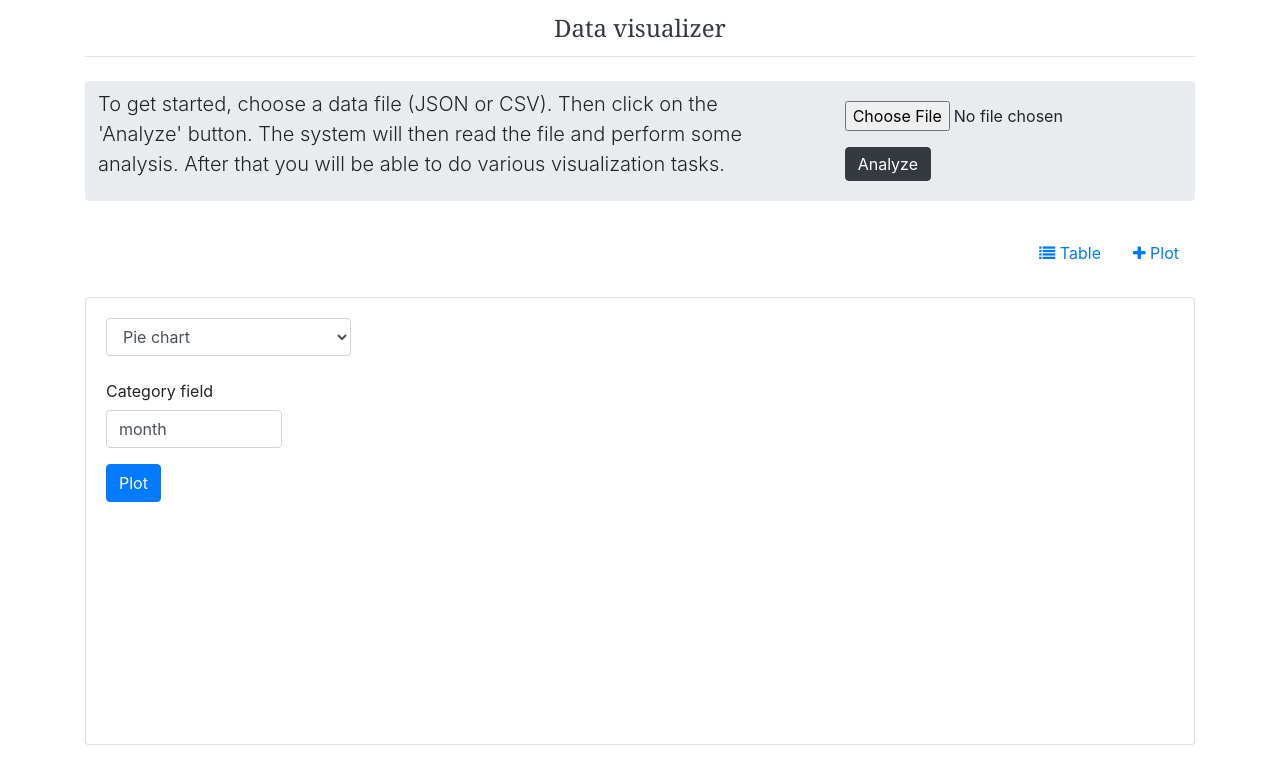
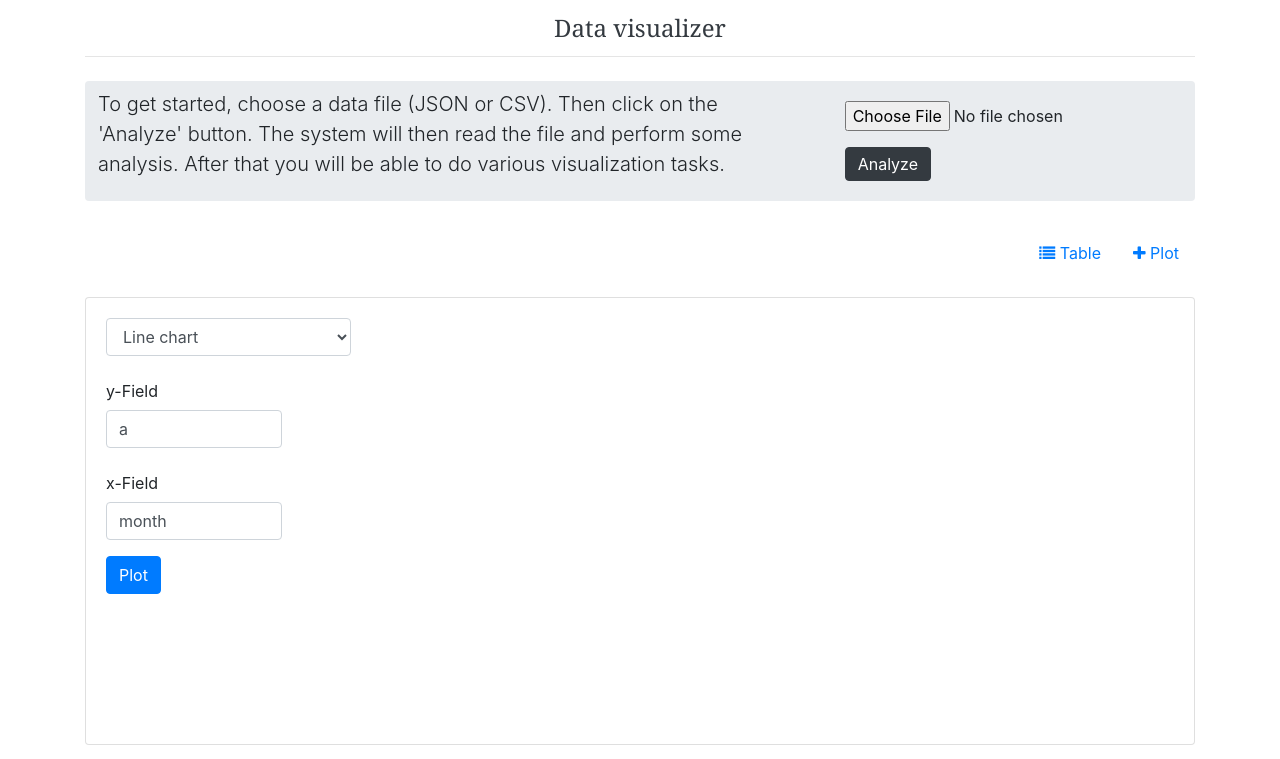
Before and after one commit to shubhvjain/data-visualizer, an Angular app: page / in a window 1280 px wide. Shown: the top 759 px of the page. Built offline with nearby package versions, Linux system fonts and the light colour scheme; what ng2-table would draw is missing.

Commit message:
line chart working

```diff
--- a/src/app/home/home.component.ts
+++ b/src/app/home/home.component.ts
@@ -14,18 +14,18 @@ export class HomeComponent implements OnInit {
   ngOnInit() {
 
     const months = ["January", "February", "March", "April", "May", "June", "July", "August", "September", "October", "November", "December"];
-    const nos = [1,2,3,4,4.5,2.5,5.5,7,10,16]
-    for (let index = 0; index < 100; index++) {
+    const nos = [1,2,3,4,4.5,2.5,5.5,7,10]
+    for (let index = 0; index < 25; index++) {
       this.rows.push({
         month: months[Math.floor(Math.random() * months.length)],
-        rad: nos[Math.floor(Math.random() * months.length)],
+        rad: nos[Math.floor(Math.random() * nos.length)],
         a: Math.round(Math.random()*100),
         b: Math.random().toString(36).substring(7),
         c: Math.random(),
         d: Math.round(Math.random()*100),
       })
     }
-    this.addNewPlot('pieChart')
+    this.addNewPlot('lineChart')
     this.addNewPlot()
     this.addNewPlot('scatterPlot')
     this.addNewPlot('bubbleChart')
@@ -101,11 +101,27 @@ export class HomeComponent implements OnInit {
       console.log(cols)
       return cols;
     },
-    cordPoints(data,xField,yField){
+    cordPoints(data,xField,yField,options={}){
+      // valid options : sorted, sortField
       let pts = []
       data.map(itm=>{
         pts.push({x:itm[xField],y:itm[yField]})
       })
+      if(options['sorted']){
+        pts = pts.sort(function(a, b){return a[options['sortField']] - b[options['sortField']]});
+      }
+      return pts
+    },
+    pointArray(data,field,options={}){
+      let pts = []
+      data.map(itm=>{pts.push(itm[field])})
+      if(options['sorted']){
+        if(!options['sortField']){
+          pts = pts.sort(function(a, b){return a - b});
+        }else{
+          pts = pts.sort(function(a, b){return a[options['sortField']] - b[options['sortField']]});
+        }
+      }
       return pts
     },
     bubblePoints(data,xField,yField,rField){
@@ -234,7 +250,38 @@ export class HomeComponent implements OnInit {
       }
     },
     lineChart: {
-
+      generate: (options) => {
+        // let freq = this.utils.getFreq(options['data'], options['catField'])
+        let points = this.utils.pointArray(options['data'],options['yField'])
+        let lbs = this.utils.pointArray(options['data'],options['xField'])
+        console.log(lbs)
+        this.initOutDOM(options['cssID'])
+        let docId2 = document.getElementById(options['cssID'])
+        var ctx: any = docId2['getContext']('2d');
+        console.log(points)
+        window['Chart'].defaults.global.elements.line.fill = false;
+        var myChart = new window['Chart'](ctx, {
+          type: 'line',
+          data:
+          {
+            labels:lbs,
+            datasets: [{
+              data: points,
+              label: options['yField'],
+              backgroundColor:"rgba(50,50,50,1)"
+            }],
+          }
+        });
+      },
+      init: () => {return {xField: '',yField:''}},
+      formType: {
+        type: 'jsonSchema',
+        schema: [
+          {"name": "yField","label": "y-Field","type": "string"},
+          {"name": "xField","label": "x-Field","type": "string"}
+        ],
+        default: {"yField":"a","xField":"month"}
+      }
     },
     timeSeries: {
 
@@ -266,7 +313,4 @@ export class HomeComponent implements OnInit {
     opt['cssID'] = "plot-" + inx;
     this.plotGenerator[a['type']]['generate'](opt)
   }
-
-
-
 }
```
